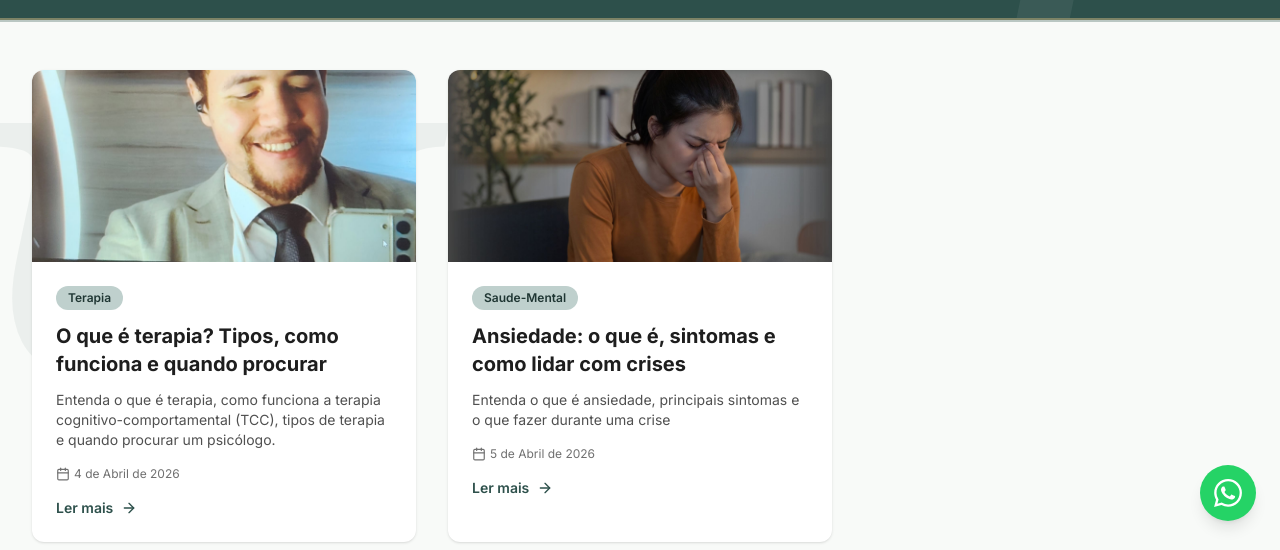
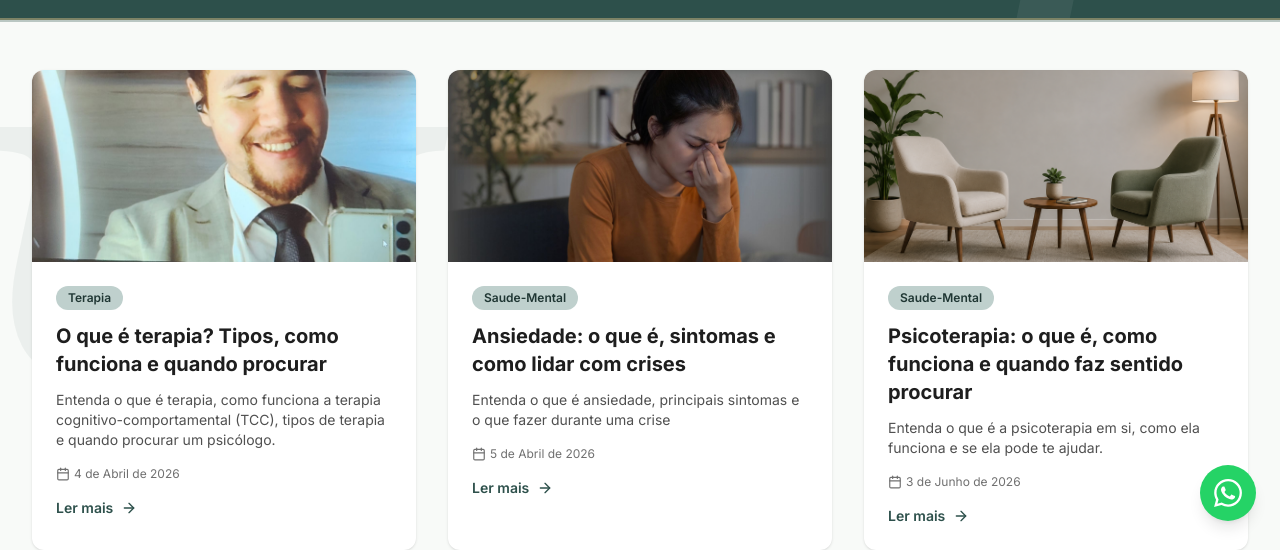
Before and after one commit to davidalcantarapsi/david-psi, a Next.js app: page /blog/blog in a window 1280 px wide. Shown: the part 255-805 px from the top of the page. Built offline with nearby package versions, Linux system fonts and the light colour scheme; no server answers.

Commit message:
Update print statement from 'Hello' to 'Goodbye'

```diff
--- a/app/[locale]/blog/posts.ts
+++ b/app/[locale]/blog/posts.ts
@@ -320,6 +320,72 @@ A ansiedade é uma resposta natural do corpo, mas pode se tornar um problema qua
 
 Se a ansiedade tem sido frequente ou intensa, buscar ajuda profissional pode fazer uma diferença significativa.`
 ,
+    },
+    {
+      id: 3,
+      title: "Psicoterapia: o que é, como funciona e quando faz sentido procurar",
+      excerpt:
+        "Entenda o que é a psicoterapia em si, como ela funciona e se ela pode te ajudar.",
+      date: "3 de Junho de 2026",
+      author: "David",
+      image: "/ATerapia.png",
+      category: "Saude-Mental",
+      slug: "o-que-e-psicoterapia",
+      content: `
+      ## A Terapia
+
+A psicoterapia está entre os termos mais buscados quando o assunto é saúde mental. Ainda assim, muita gente não sabe exatamente o que ela envolve na prática, o que esperar de um processo terapêutico e quando realmente faz sentido procurar esse tipo de intervenção.
+
+Para além de uma conversa, terapia é um processo estruturado, conduzido por um psicoterapeuta, com o objetivo de promover mudanças em padrões de pensamento, emoção e comportamento. Quando bem aplicada, ela funciona como uma intervenção baseada em ciência, com direção clara e acompanhamento de resultados ao longo do tempo.
+
+## O que é psicoterapia
+
+A psicoterapia pode ser entendida como um conjunto de métodos psicológicos utilizados para tratar dificuldades emocionais, comportamentais e cognitivas. Diferente de conversas informais, ela envolve técnicas específicas, planejamento e objetivos definidos.
+
+Na prática clínica, isso significa identificar quais padrões estão mantendo problemas, compreender como eles se desenvolveram e aplicar estratégias para modificá-los. Esse segue uma lógica baseada em evidências, especialmente em abordagens como a terapia cognitivo comportamental e terapias comportamentais contextuais.
+
+Muitas pessoas chegam à psicoterapia após tentarem resolver sozinhas o que estão enfrentando. Em alguns casos, até conseguem algum alívio inicial, mas acabam voltando ao mesmo ponto. Isso acontece porque, por mais que o desejo de mudança seja muito importante, existem padrões de comportamentos e pensamentos que exigem uma mudança mais técnica.
+## Como funciona a psicoterapia
+
+Uma sessão de psicoterapia costuma ter duração média de 50 minutos e segue uma estrutura. Existe um direcionamento claro, com foco no que está sendo trabalhado naquele momento.
+
+Ao longo do processo, o terapeuta ajuda a mapear dificuldades específicas, estabelecer objetivos e aplicar intervenções. Isso pode envolver desde análise de comportamentos até técnicas mais diretas de mudança, dependendo da abordagem utilizada.
+
+Eu costumo explicar para pacientes que a psicoterapia não é sobre falar tudo o que vem à mente sem direção. É um espaço de trabalho com um foco, um método e uma avaliação constante do que está funcionando ou não.
+
+Esse acompanhamento é importante porque permite ajustes ao longo do caminho. Se algo não está gerando resultado, a estratégia muda. Isso diferencia uma intervenção baseada em evidências de uma abordagem mais vaga.
+
+## Quando procurar psicoterapia
+
+Nem todo mundo precisa de psicoterapia o tempo todo. Essa é uma ideia importante, especialmente em um contexto onde o tema ganhou muita visibilidade.
+
+A psicoterapia faz mais sentido quando há sofrimento recorrente, dificuldade de lidar com emoções ou padrões que se repetem e geram prejuízo. Isso pode aparecer como ansiedade frequente, desmotivação persistente, problemas em relacionamentos ou sensação de estar travado em alguma área da vida.
+
+Também pode ser útil em momentos de transição, quando decisões importantes precisam ser tomadas e a pessoa sente dificuldade em organizar pensamentos ou comportamentos.
+
+Ao mesmo tempo, existem situações em que intervenções mais pontuais são suficientes. Nem toda demanda exige um processo longo. Um dos objetivos da psicoterapia bem conduzida é justamente promover autonomia, não dependência.
+
+## Psicoterapia funciona mesmo
+
+A efetividade da psicoterapia depende menos do formato e mais da qualidade da intervenção. Métodos estruturados e baseados em evidências apresentam bons resultados para uma variedade de condições, incluindo ansiedade, depressão e transtornos relacionados ao estresse.
+
+A participação ativa do paciente também faz diferença. Psicoterapia não é algo que acontece apenas durante a sessão. O que é discutido precisa ser aplicado no dia a dia para gerar mudança real.
+
+Na minha prática, eu também trabalho com avaliação e pesquisa em psicometria aplicada à saúde mental. Isso permite acompanhar progresso de forma mais objetiva, reduzindo a dependência de impressões subjetivas ao longo do processo.
+
+## Psicoterapia online é eficaz
+
+A psicoterapia online se tornou cada vez mais comum e apresenta bons resultados quando conduzida de forma adequada. Em abordagens estruturadas, ela pode ter eficácia semelhante ao formato presencial.
+
+Além disso, oferece vantagens práticas como maior flexibilidade, acesso a profissionais qualificados e maior consistência no acompanhamento. Isso tende a melhorar a adesão ao tratamento, que é um dos fatores mais importantes para resultados.
+
+## Considerações finais
+
+Psicoterapia é uma ferramenta potente, mas precisa ser bem compreendida para ser utilizada da forma correta. Para além de apenas de falar sobre problemas a terapia pode te levar atrabalhar ativamente na mudança de padrões que mantêm o sofrimento.
+
+Quando existe clareza sobre o que está sendo feito e por quê, o processo se torna mais objetivo e eficiente. E isso muda completamente a forma como as pessoas se relacionam com a própria saúde mental.
+
+Se você tem alguma dúvida sobre o processo, sinta-se à vontade para me contatar ou clicar na aba "Terapia".`
     },
 
   ],
```
